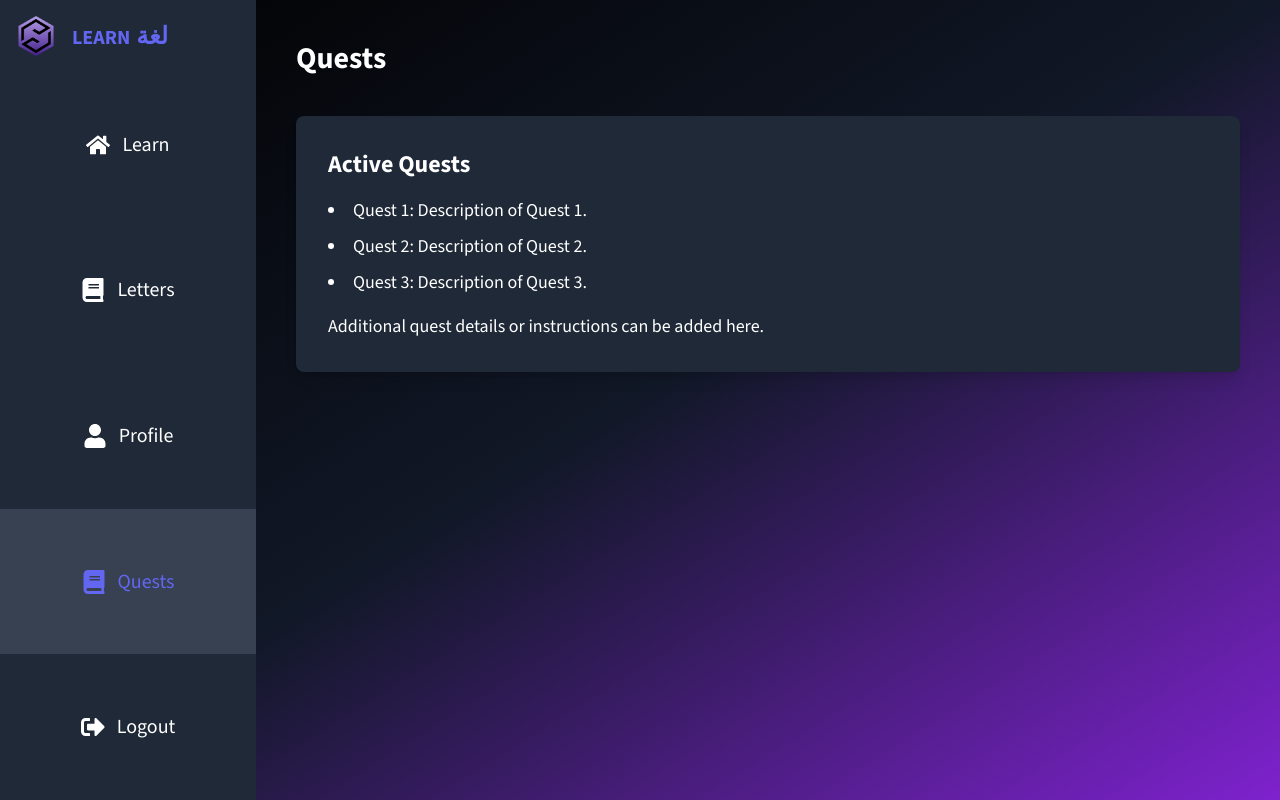
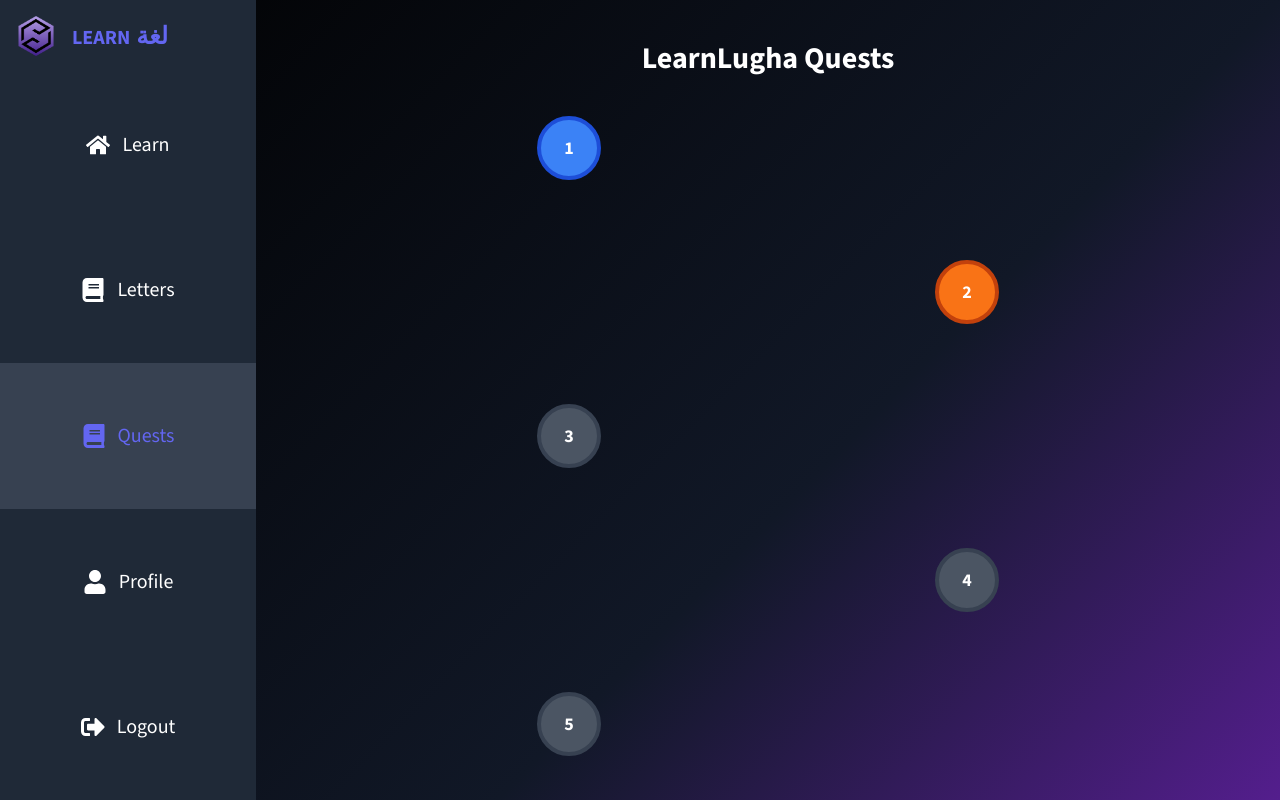
Before and after one commit to omar-t-ahmed/learn-lugha, a Next.js app: page /quests in a window 1280 px wide. Shown: the top 800 px of the page. Built offline with nearby package versions, Linux system fonts and the light colour scheme; no server answers.

Commit message:
quests + logout

```diff
--- a/src/app/api/users/route.ts
+++ b/src/app/api/users/route.ts
@@ -17,6 +17,8 @@ export async function POST(req: Request) {
       },
     });
 
+
+
     return NextResponse.json(newUser, { status: 201 });
   } catch (error) {
     console.error('Failed to create user:', error);
--- a/src/app/letters/page.tsx
+++ b/src/app/letters/page.tsx
@@ -42,7 +42,21 @@ const LettersPage: React.FC = () => {
       <div className="ml-64 p-10 flex flex-col items-center">
         <h1 className="text-3xl font-bold mb-10">Arabic Letters</h1>
         <div className="grid grid-cols-5 gap-4 max-w-4xl mx-auto">
-          {Object.keys(letterMapping).map((letter, index) => (
+          {Object.keys(letterMapping).slice(0, -3).map((letter, index) => (
+            <div
+              key={index}
+              className="flex flex-col justify-center items-center bg-gray-800 rounded-lg p-6 text-4xl font-bold"
+            >
+              <div>{letter}</div>
+              <div className="text-xl mt-2">{letterMapping[letter]}</div>
+            </div>
+          ))}
+
+          {/* Empty grid items to push last 3 letters to center */}
+          <div className="col-span-1"></div>
+          <div className="col-span-1"></div>
+
+          {Object.keys(letterMapping).slice(-3).map((letter, index) => (
             <div
               key={index}
               className="flex flex-col justify-center items-center bg-gray-800 rounded-lg p-6 text-4xl font-bold"
--- a/src/app/quests/page.tsx
+++ b/src/app/quests/page.tsx
@@ -1,26 +1,157 @@
 "use client";
 
-import React from "react";
-import Sidebar from "@/components/Sidebar";
+import React, { useState } from "react";
+import { useRouter } from "next/navigation";
+import Sidebar from "@/components/Sidebar"; // Import the Sidebar component
 
-const QuestsPage: React.FC = () => {
+// Define the Quest type
+interface Quest {
+  id: number;
+  title: string;
+  completed: boolean;
+}
+
+const quests: Quest[] = [
+  { id: 1, title: "Quest 1", completed: true },
+  { id: 2, title: "Quest 2", completed: false },
+  { id: 3, title: "Quest 3", completed: false },
+  { id: 4, title: "Quest 4", completed: false },
+  { id: 5, title: "Quest 5", completed: false },
+  { id: 6, title: "Quest 6", completed: false },
+  { id: 7, title: "Quest 7", completed: false },
+  { id: 8, title: "Quest 8", completed: false },
+];
+
+export default function QuestPath() {
+  const router = useRouter();
+
+  const [selectedQuest, setSelectedQuest] = useState<Quest & { isUnlocked: boolean } | null>(null);
+  const [dialogPosition, setDialogPosition] = useState<{ top: number; left: number } | null>(null);
+
+  const handleClick = (event: React.MouseEvent, quest: Quest, isUnlocked: boolean) => {
+    const rect = (event.currentTarget as HTMLElement).getBoundingClientRect();
+    const top = rect.bottom + window.scrollY;
+    const left = rect.left + window.scrollX + rect.width / 2;
+    setDialogPosition({ top, left });
+    setSelectedQuest({ ...quest, isUnlocked });
+  };
+
+  const handleClose = () => {
+    setSelectedQuest(null);
+    setDialogPosition(null);
+  };
+
+  const navigateToQuest = (questId: number) => {
+    router.push(`/quest/${questId}`);
+  };
+
   return (
     <div className="bg-gradient-to-br from-black via-gray-900 to-purple-700 min-h-screen text-white">
       <Sidebar />
-      <div className="ml-64 p-10">
-        <h1 className="text-3xl font-bold mb-10">Quests</h1>
-        <div className="bg-gray-800 p-8 rounded-lg shadow-lg">
-          <h2 className="text-2xl font-semibold mb-4">Active Quests</h2>
-          <ul className="list-disc list-inside">
-            <li className="text-lg mb-2">Quest 1: Description of Quest 1.</li>
-            <li className="text-lg mb-2">Quest 2: Description of Quest 2.</li>
-            <li className="text-lg mb-2">Quest 3: Description of Quest 3.</li>
-          </ul>
-          <p className="text-lg mt-4">Additional quest details or instructions can be added here.</p>
+      <div className="ml-64 p-10 flex flex-col items-center">
+        <h1 className="text-3xl font-bold mb-10">LearnLugha Quests</h1>
+        <div className="relative flex flex-col items-center w-full max-w-2xl">
+          {quests.map((quest, index) => {
+            const isUnlocked = index === 0 || quests[index - 1].completed;
+            const questStatus = quest.completed
+              ? "bg-blue-500 border-blue-700"
+              : isUnlocked
+              ? "bg-orange-500 border-orange-700"
+              : "bg-gray-600 border-gray-700";
+
+            return (
+              <div
+                key={quest.id}
+                className={`relative flex items-center mb-20 ${
+                  index % 2 === 0 ? "self-start" : "self-end"
+                }`}
+                style={{
+                  position: "relative",
+                  left: index % 2 === 0 ? "105px" : "-105px",
+                }}
+                onClick={(e) => handleClick(e, quest, isUnlocked)}
+              >
+                <div
+                  className={`relative flex items-center justify-center w-16 h-16 rounded-full border-4 transition-transform duration-200 transform hover:scale-110 cursor-pointer ${questStatus}`}
+                >
+                  <span className="text-white text-lg font-bold">{quest.id}</span>
+                </div>
+              </div>
+            );
+          })}
         </div>
+
+        {selectedQuest && dialogPosition && (
+          <div
+            className={`absolute z-50 p-5 rounded-lg text-white dialog-box ${
+              selectedQuest.completed
+                ? "bg-blue-500"
+                : selectedQuest.isUnlocked
+                ? "bg-orange-500"
+                : "bg-gray-600"
+            }`}
+            style={{
+              top: `${dialogPosition.top + 10}px`,
+              left: `${dialogPosition.left}px`,
+              transform: "translateX(-50%)",
+            }}
+          >
+            <button
+              onClick={handleClose}
+              className="absolute top-2 right-2 text-lg font-bold"
+              style={{
+                color:
+                  selectedQuest.completed
+                    ? "#2B6CB0"
+                    : selectedQuest.isUnlocked
+                    ? "#DD6B20"
+                    : "#2D3748",
+              }}
+            >
+              &times;
+            </button>
+
+            <div
+              className="absolute top-[-10px] left-[50%] transform translate-x-[-50%] w-0 h-0 border-l-[10px] border-l-transparent border-r-[10px] border-r-transparent border-b-[10px]"
+              style={{
+                borderBottomColor:
+                  selectedQuest.completed
+                    ? "#4299e1"
+                    : selectedQuest.isUnlocked
+                    ? "#ED8936"
+                    : "#718096",
+              }}
+            ></div>
+
+            <h2 className="text-2xl font-bold mb-2">{selectedQuest.title}</h2>
+            <p className="text-lg mb-4">
+              {selectedQuest.completed
+                ? "This quest is completed."
+                : selectedQuest.isUnlocked
+                ? "This quest is unlocked."
+                : "Sorry, this quest is locked."}
+            </p>
+
+            {selectedQuest.completed && (
+              <button
+                className="px-4 py-2 bg-white text-blue-700 rounded hover:bg-gray-100 transition"
+                onClick={() => navigateToQuest(selectedQuest.id)}
+              >
+                Go to Quest
+              </button>
+            )}
+
+            {selectedQuest.isUnlocked && !selectedQuest.completed && (
+              <button
+                className="px-4 py-2 bg-white text-orange-700 rounded hover:bg-gray-100 transition"
+                onClick={() => navigateToQuest(selectedQuest.id)}
+              >
+                Start Quest
+              </button>
+            )}
+          </div>
+        )}
       </div>
     </div>
   );
-};
-
-export default QuestsPage;
+}
--- a/src/components/Sidebar.tsx
+++ b/src/components/Sidebar.tsx
@@ -3,14 +3,26 @@
 import React from "react";
 import Link from "next/link";
 import Image from "next/image";
-import { FaHome, FaUser, FaBook, FaSignOutAlt } from 'react-icons/fa'; // Import new icon
-import { usePathname } from 'next/navigation'; // Import usePathname for current route
-import logo from '../../public/LEARN LUGHA.png'; // Update the path if needed
+import { FaHome, FaUser, FaBook, FaSignOutAlt } from 'react-icons/fa';
+import { usePathname, useRouter } from 'next/navigation'; // Import useRouter for redirection
+import { auth } from '@/firebase'; // Import your Firebase auth instance
+import { signOut } from 'firebase/auth'; // Import signOut function from Firebase
+import logo from '../../public/LEARN LUGHA.png';
 
 const Sidebar = () => {
   const pathname = usePathname(); // Get the current route
+  const router = useRouter(); // Initialize router
 
   const isActive = (path: string) => pathname === path ? "bg-gray-700 text-indigo-600" : "";
+
+  const handleLogout = async () => {
+    try {
+      await signOut(auth); // Sign out the user
+      router.push('/login'); // Redirect to login page after logout
+    } catch (error) {
+      console.error("Failed to log out:", error);
+    }
+  };
 
   return (
     <div className="flex flex-col h-screen w-64 bg-gray-800 text-white fixed top-0 left-0">
@@ -39,22 +51,25 @@ const Sidebar = () => {
             </Link>
           </li>
           <li className="flex flex-1">
+            <Link href="/quests" className={`flex-1 flex items-center justify-center p-4 text-xl hover:bg-gray-700 ${isActive('/quests')}`}>
+              <FaBook className="mr-3 text-2xl" />
+              Quests
+            </Link>
+          </li>
+          <li className="flex flex-1">
             <Link href="/profile" className={`flex-1 flex items-center justify-center p-4 text-xl hover:bg-gray-700 ${isActive('/profile')}`}>
               <FaUser className="mr-3 text-2xl" />
               Profile
             </Link>
           </li>
           <li className="flex flex-1">
-            <Link href="/quests" className={`flex-1 flex items-center justify-center p-4 text-xl hover:bg-gray-700 ${isActive('/quests')}`}>
-              <FaBook className="mr-3 text-2xl" />
-              Quests
-            </Link>
-          </li>
-          <li className="flex flex-1">
-            <Link href="/login" className={`flex-1 flex items-center justify-center p-4 text-xl hover:bg-gray-700 ${isActive('/logout')}`}>
+            <button
+              onClick={handleLogout}
+              className="flex-1 flex items-center justify-center p-4 text-xl hover:bg-gray-700 cursor-pointer"
+            >
               <FaSignOutAlt className="mr-3 text-2xl" />
               Logout
-            </Link>
+            </button>
           </li>
         </ul>
       </nav>
```
